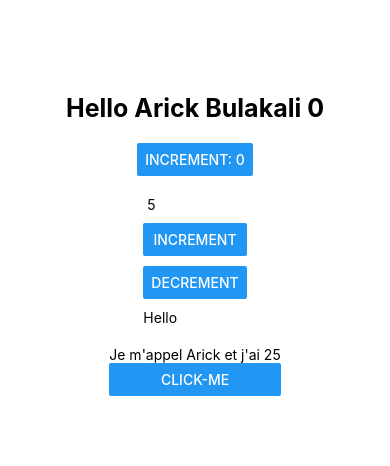
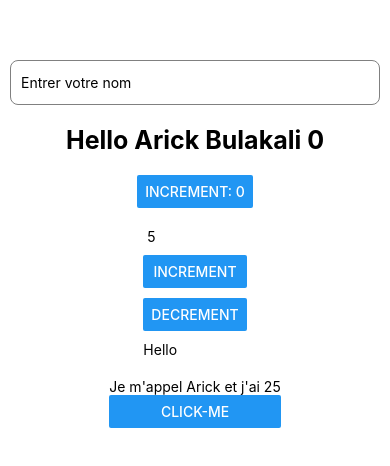
Before and after one commit to NdekoCode/react-native-discovery, a React Native app: screen / in a window 390 px wide. Shown: the part 178-644 px from the top of the page. Built offline with nearby package versions, Linux system fonts and the light colour scheme.

Commit message:
feat: add text input and text input style

```diff
--- a/App.js
+++ b/App.js
@@ -1,5 +1,5 @@
 import { StatusBar } from "expo-status-bar";
-import { Text, View, Button } from "react-native";
+import { Text, View, Button, TextInput } from "react-native";
 
 import styles from "./styles/global.js";
 import { Compter } from "./Compter.js";
@@ -9,6 +9,7 @@ export default function App() {
   const [count, increment] = useCounter();
   return (
     <View style={styles.containerShadow}>
+      <TextInput placeholder="Entrer votre nom" style={styles.input}/>
       <Text style={styles.text}>Hello Arick Bulakali {count}</Text>
       <Button title={`Increment: ${count}`} onPress={increment} />
       <Compter initialValue={5} step={2}>Hello</Compter>
--- a/styles/global.js
+++ b/styles/global.js
@@ -7,6 +7,16 @@ const styles = StyleSheet.create({
       backgroundColor: '#fff',
       alignItems: 'center',
       justifyContent: 'center',
+    },
+    input:{
+      borderStyle:'solid',
+      borderColor:'gray',
+      height:45,
+      padding:10,
+      borderRadius:8,
+      backgroundColor:'#fff',
+      width:'100%',
+      borderWidth:1,
     },
     text:{
         fontSize:25,
```
